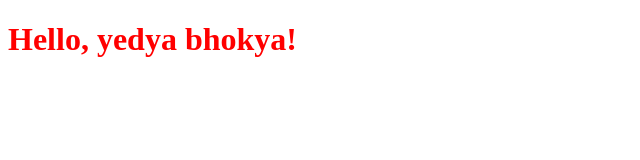
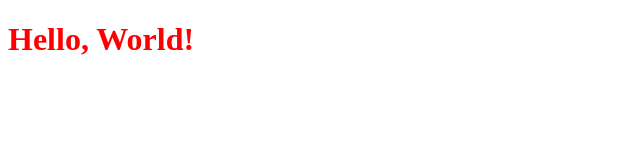
Before and after one commit to subodhkute1843/GitHubCource, a plain HTML site: page index.html in a window 1280 px wide. Shown: the whole page, without its empty margins (0-640 px from the left). Drawn offline with Linux system fonts and the light colour scheme.

Commit message:
update index.html

```diff
--- a/index.html
+++ b/index.html
@@ -8,7 +8,7 @@ initial-scale=1, shrink-to-fit=no">
 <title>My WebSite</title>
 </head>
 <body>
-<h1>Hello, yedya bhokya!</h1>
+<h1>Hello, World!</h1>
 <script src="apps.js"></script>
 </body>
 </html>
```
